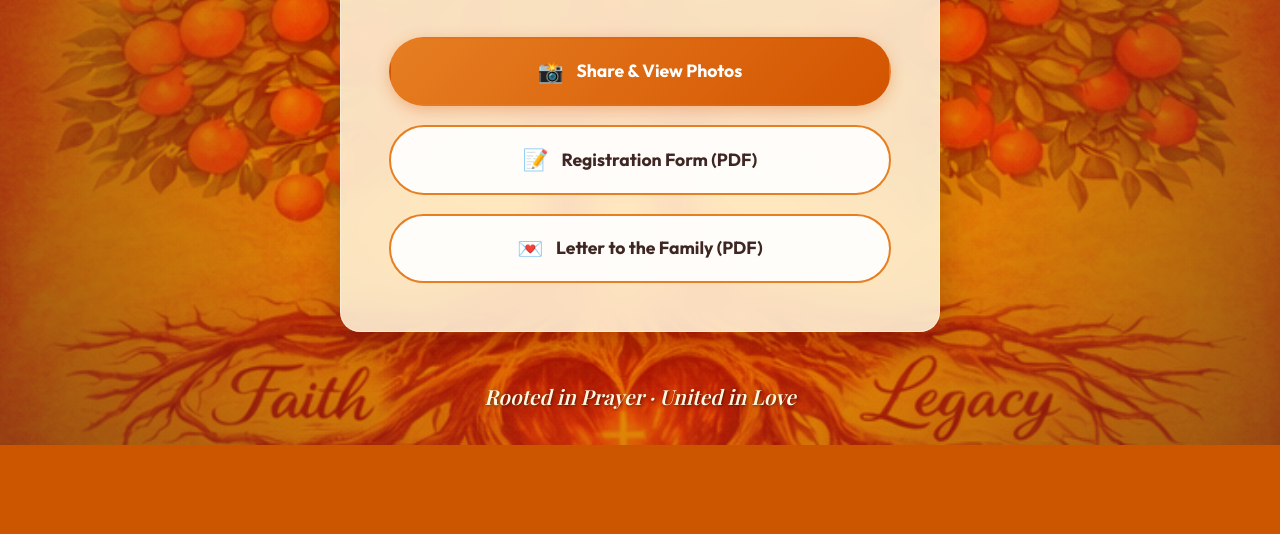
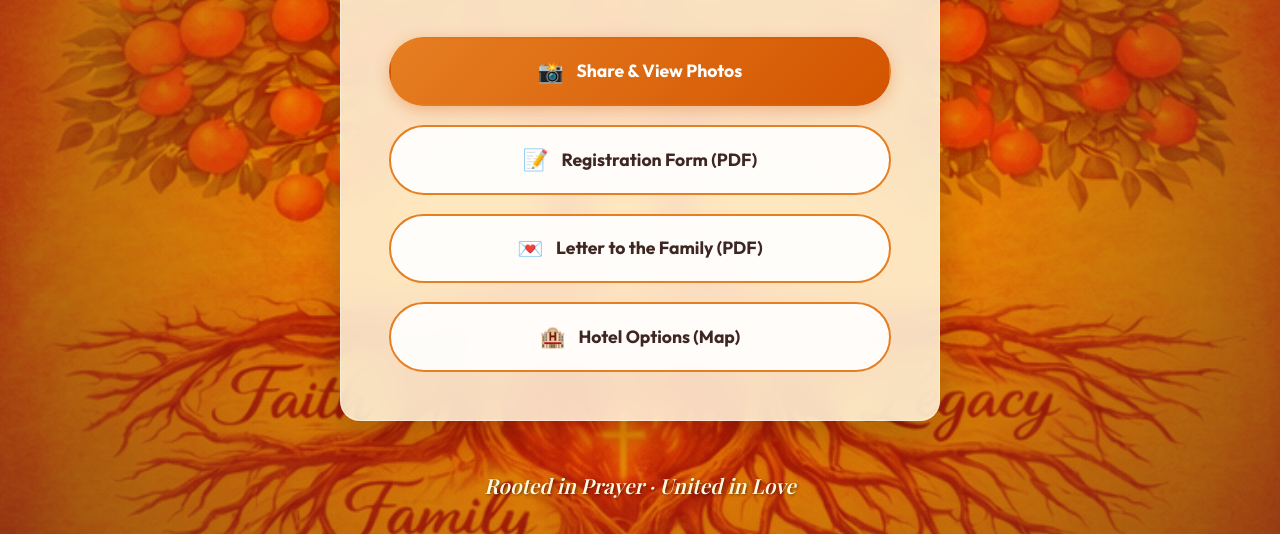
Before and after one commit to jig1314/starks-reunion, a plain HTML site: page index.html in a window 1280 px wide. Shown: the part 373-907 px from the top of the page. Before the commit the page ends 818 px from the top, so only its background shows below. Drawn offline with nearby package versions, Linux system fonts and the light colour scheme; a web font is replaced by a local one.

Commit message:
Added hotel links

```diff
--- a/index.html
+++ b/index.html
@@ -37,6 +37,11 @@
                 <a href="assets/family-letter.pdf" target="_blank" class="btn btn-secondary" id="letter-link">
                     <span class="icon">💌</span> Letter to the Family (PDF)
                 </a>
+
+                <a href="https://maps.app.goo.gl/RCz2nqfYZsWREJ9Y7" target="_blank" class="btn btn-secondary"
+                    id="hotel-link">
+                    <span class="icon">🏨</span> Hotel Options (Map)
+                </a>
             </div>
         </main>
 
```
